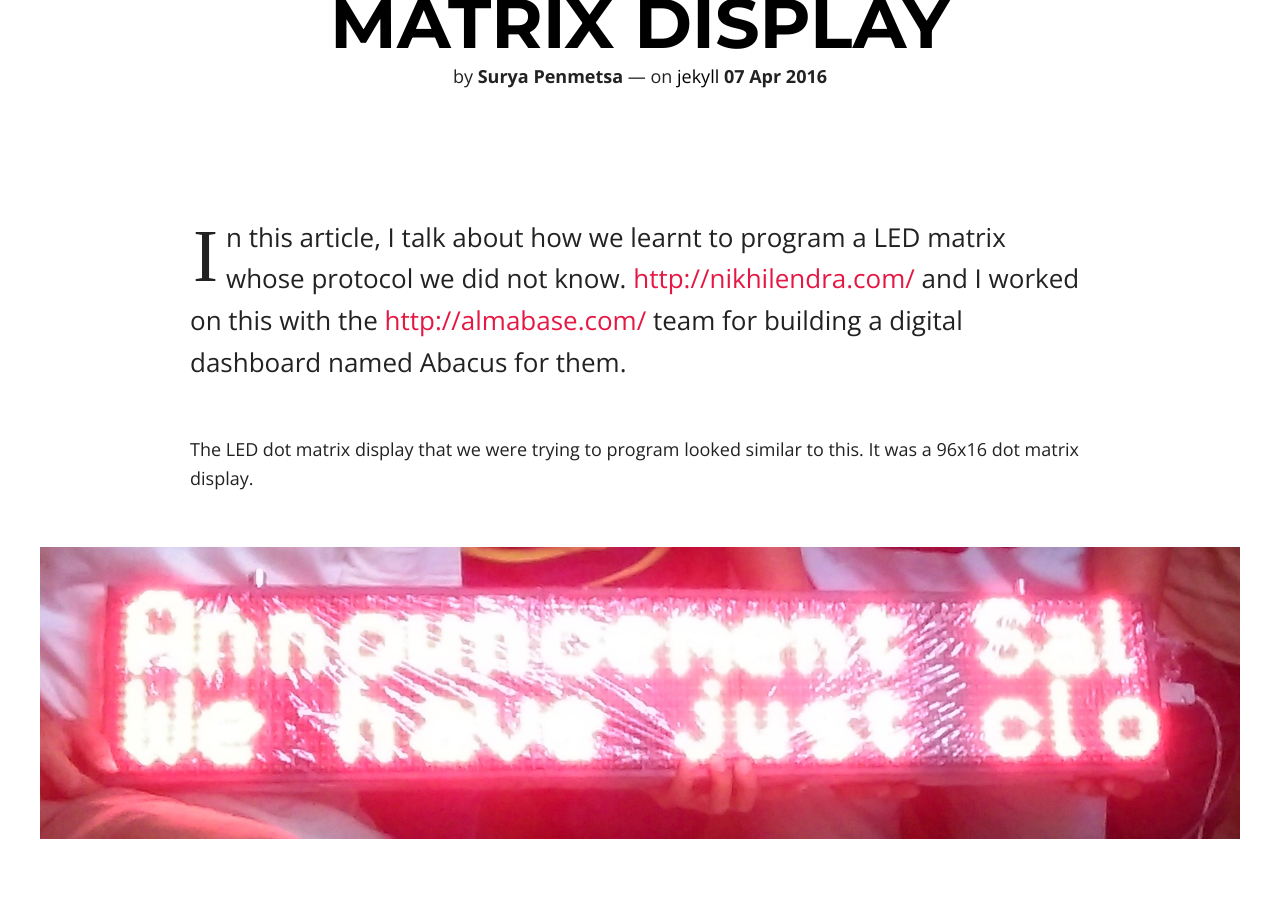
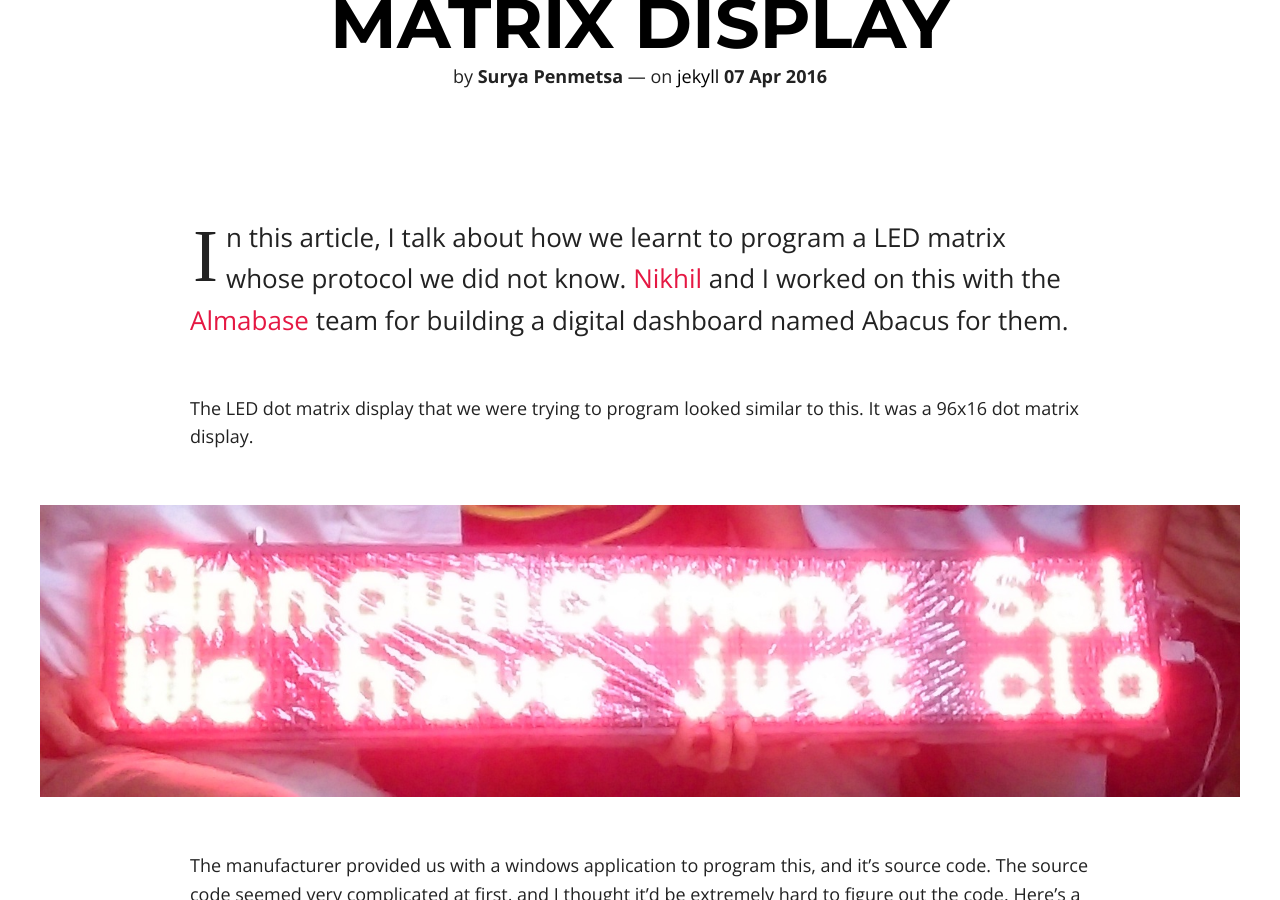
Before and after one commit to psurya1994/psurya1994.github.io, a Jekyll site: the page built from _posts/2016-04-07-programming-the-dot-matrix-led.md, in a window 1280 px wide and 900 px high, scrolled down 312 px. Built offline with Jekyll 4.4.1, drawn with Linux system fonts in a browser that asks for light colours; nearby versions of some CDN libraries; comment, search, counter and statistics services are not loaded.

Commit message:
small changes

```diff
--- a/_posts/2016-04-07-programming-the-dot-matrix-led.md
+++ b/_posts/2016-04-07-programming-the-dot-matrix-led.md
@@ -13,7 +13,7 @@ comments: true
 featured: false
 ---
 
-In this article, I talk about how we learnt to program a LED matrix whose protocol we did not know. [http://nikhilendra.com/](Nikhil) and I worked on this with the [http://almabase.com/](Almabase) team for building a digital dashboard named Abacus for them.
+In this article, I talk about how we learnt to program a LED matrix whose protocol we did not know. [Nikhil](http://nikhilendra.com/) and I worked on this with the [Almabase](http://almabase.com/) team for building a digital dashboard named Abacus for them.
 
 The LED dot matrix display that we were trying to program looked similar to this. It was a 96x16 dot matrix display.
 
@@ -25,7 +25,7 @@ The manufacturer provided us with a windows application to program this, and it'
 
 We had to integrate this with a Raspberry Pi which runs Linux. The present code was in C sharp. C sharp is properly supported only in windows. So we had to rewrite the whole code in another launguage that Linux supports if we had to get this to work.
 
-![Nikhil](/images/blog/dot-matrix-6.jpg)
+![Nikhil](/images/blog/dot-matrix-5.jpg)
 
 It seemed scary at first but thanks to Nikhil. His experience at debugging complicated codes in Qualcomm was very helpful. He executed the code in Visual Studio, debugged it, understood what the packet information was. Once we looked at what byte information of the packets that we being sent into the device we were able to figure out the protocol. This was not as complicated as it seemed.
 
```
